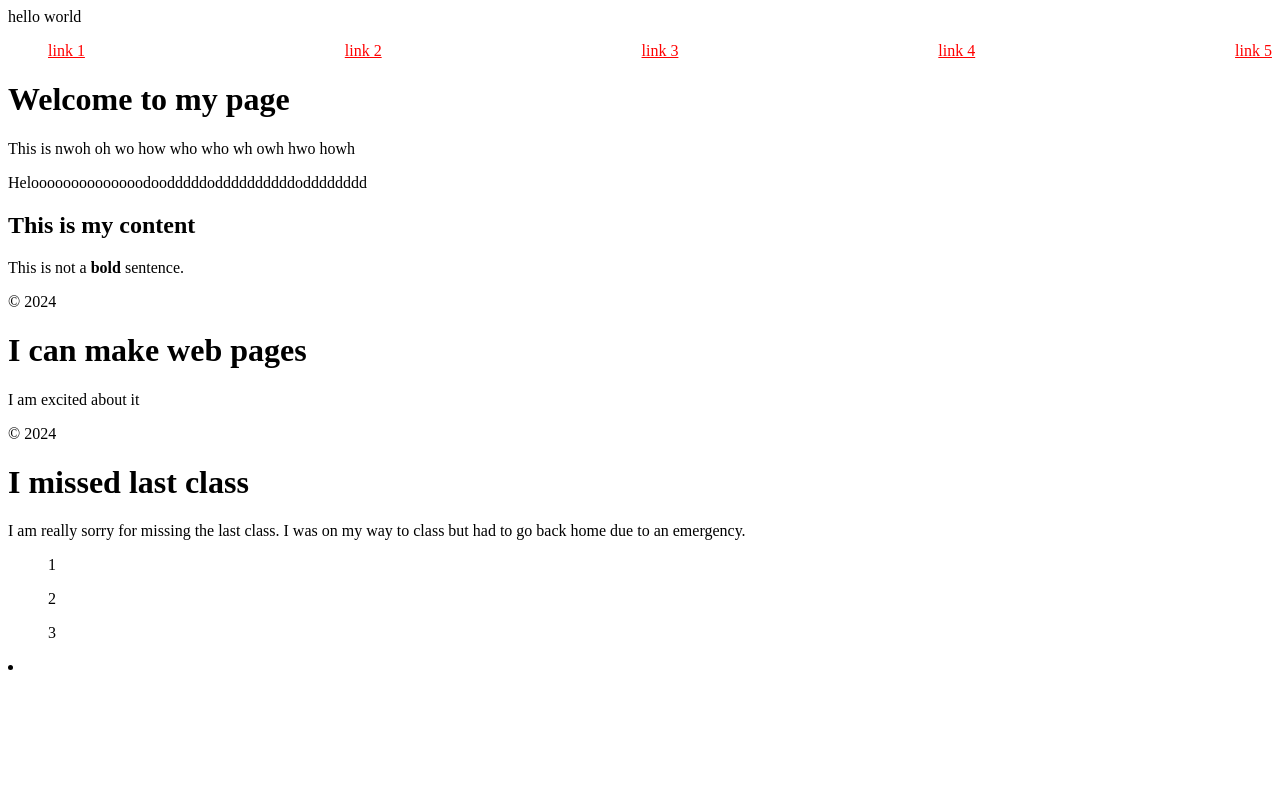
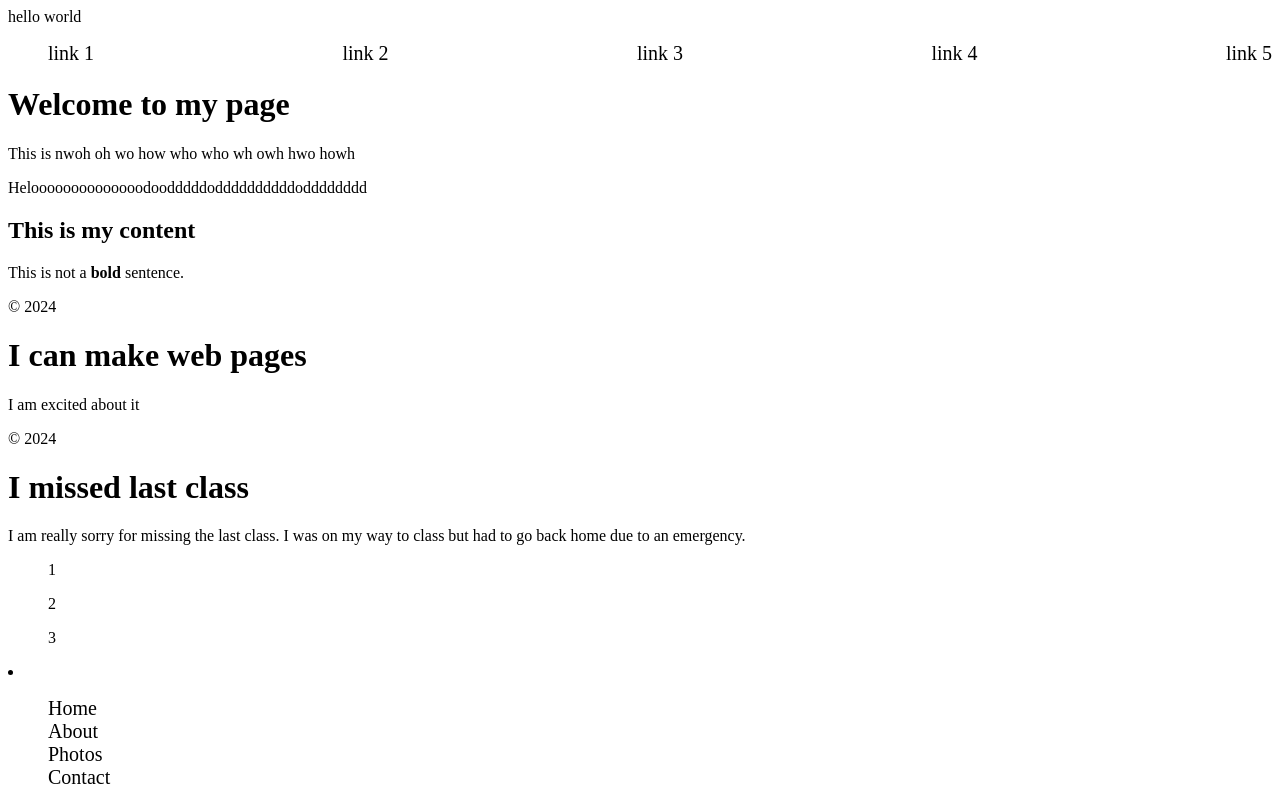
Before and after one commit to ShakirQarar/Foundations2024, a plain HTML site: page index.html in a window 1280 px wide. Drawn offline with Linux system fonts and the light colour scheme.

Commit message:
My third assignment

```diff
--- a/index.html
+++ b/index.html
@@ -78,7 +78,7 @@ ol {
   </body>
 </html>
 <!DOCTYPE html>
-<html lang="en">
+<html>
   <head>
     <meta charset="UTF-8">
     <meta name="viewport" content="width=device-width, initial-scale=1.0">
@@ -98,3 +98,38 @@ ol {
     </nav>
   </body>
 </html>
+<!DOCTYPE html>
+<html>
+  <head>
+    <meta charset="UTF-8">
+    <meta name="viewport" content="width=device-width, initial-scale=1.0">
+  </head>
+</html><title>My Third assignment</title>
+<body>
+  <nav>
+    <ul>
+      <li><a href="#">Home</a></li>
+      <li><a href="#">About</a></li>
+      <li><a href="#">Photos</a></li>
+      <li><a href="#">Contact</a></li>
+    </ul>
+  </nav>
+
+
+</body>
+<style>
+  a {
+    text-decoration: none;
+    color: black;
+    font-size: 20px;
+
+  }
+  ul {
+    list-style: none;
+
+  }
+  a:hover {
+    color: blue;
+
+  }
+</style>
```
